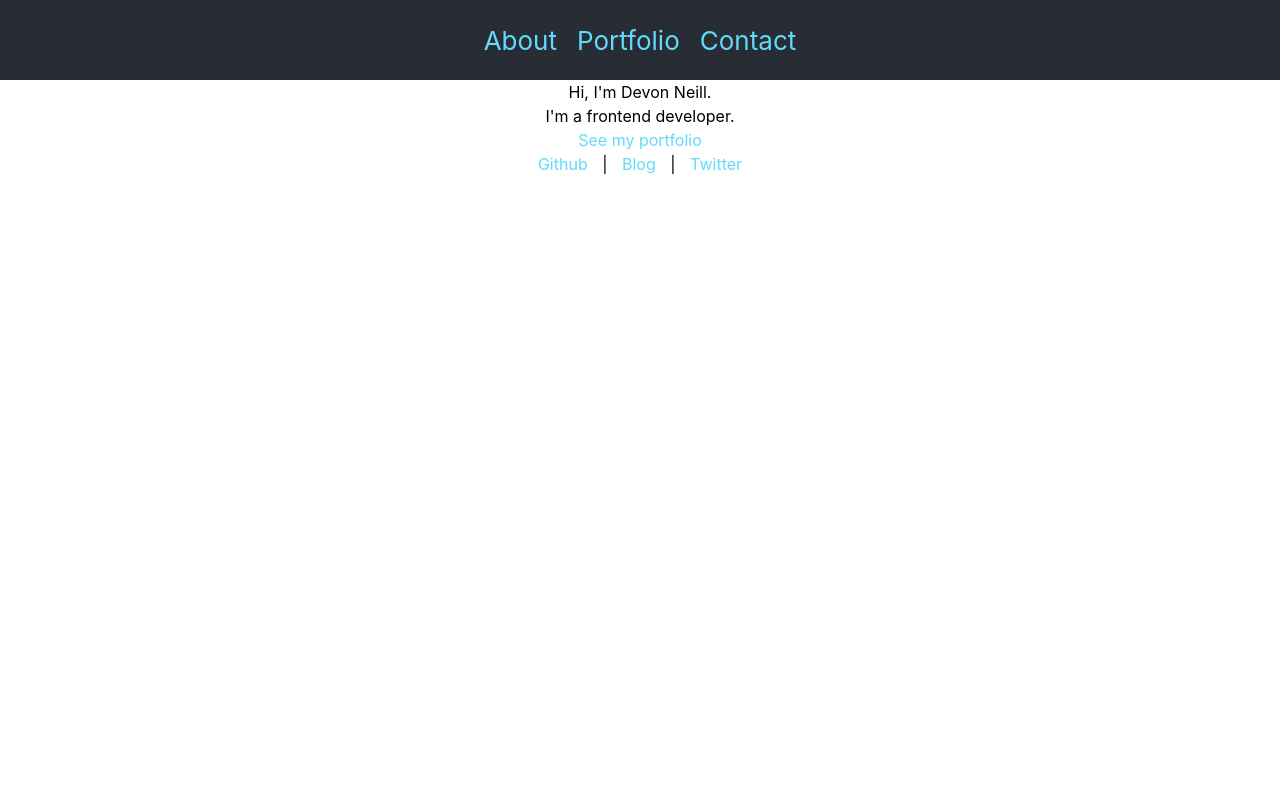
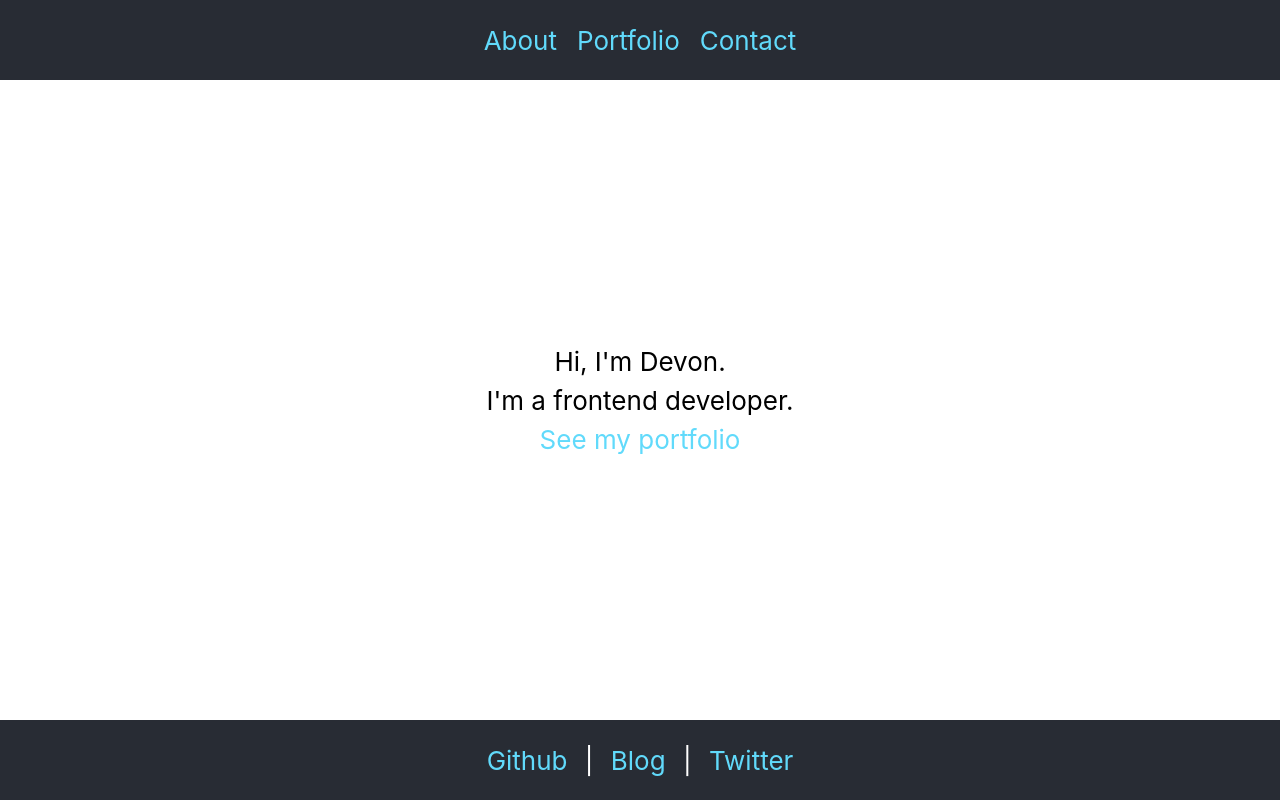
Before and after one commit to devneill/portfolio, a React (Vite) app: page / in a window 1280 px wide. Built offline with nearby package versions, Linux system fonts and the light colour scheme.

Commit message:
Move footer to bottom

```diff
--- a/src/App.css
+++ b/src/App.css
@@ -1,5 +1,8 @@
 .App {
   text-align: center;
+  display: flex;
+  flex-direction: column;
+  min-height: 100vh;
 }
 
 .App-header {
@@ -17,3 +20,24 @@
   color: #61dafb;
   margin: 0px 10px;
 }
+
+.App-main {
+  flex: 1 0 auto;
+  display: flex;
+  flex-direction: column;
+  align-items: center;
+  justify-content: center;
+  font-size: calc(10px + 2vmin);
+}
+
+.App-footer {
+  flex-shrink: 0;
+  background-color: #282c34;
+  min-height: 10vh;
+  display: flex;
+  flex-direction: row;
+  align-items: center;
+  justify-content: center;
+  font-size: calc(10px + 2vmin);
+  color: white;
+}
--- a/src/App.tsx
+++ b/src/App.tsx
@@ -31,8 +31,8 @@ function App() {
           </a>
         </nav>
       </header>
-      <main>
-        <p>Hi, I'm Devon Neill.</p>
+      <main className="App-main">
+        <p>Hi, I'm Devon.</p>
         <p>I'm a frontend developer.</p>
         <p>
           <a
@@ -45,7 +45,7 @@ function App() {
           </a>
         </p>
       </main>
-      <footer>
+      <footer className="App-footer">
         <nav>
           <a
             className="App-link"
```
